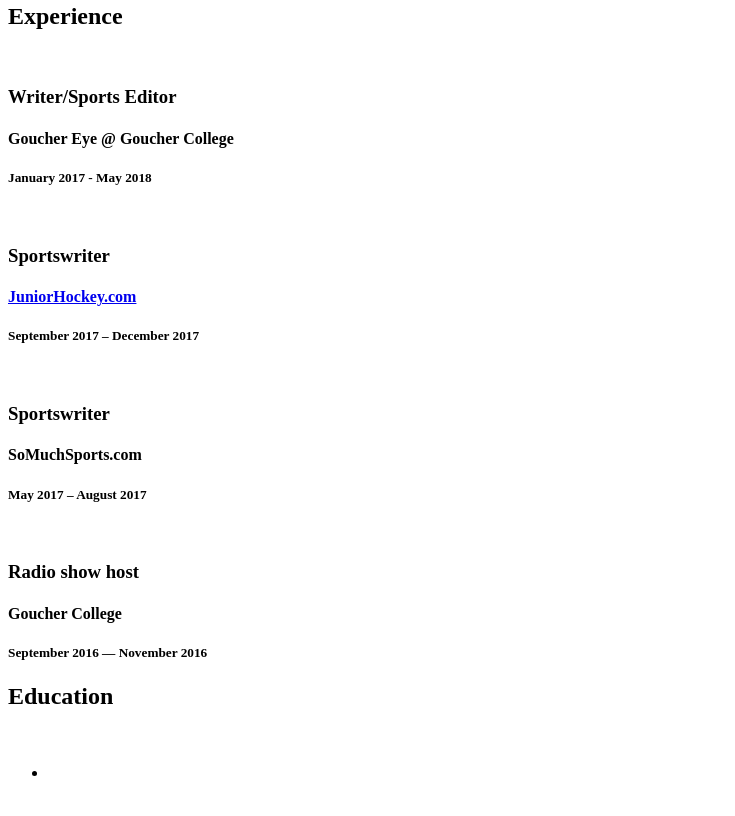
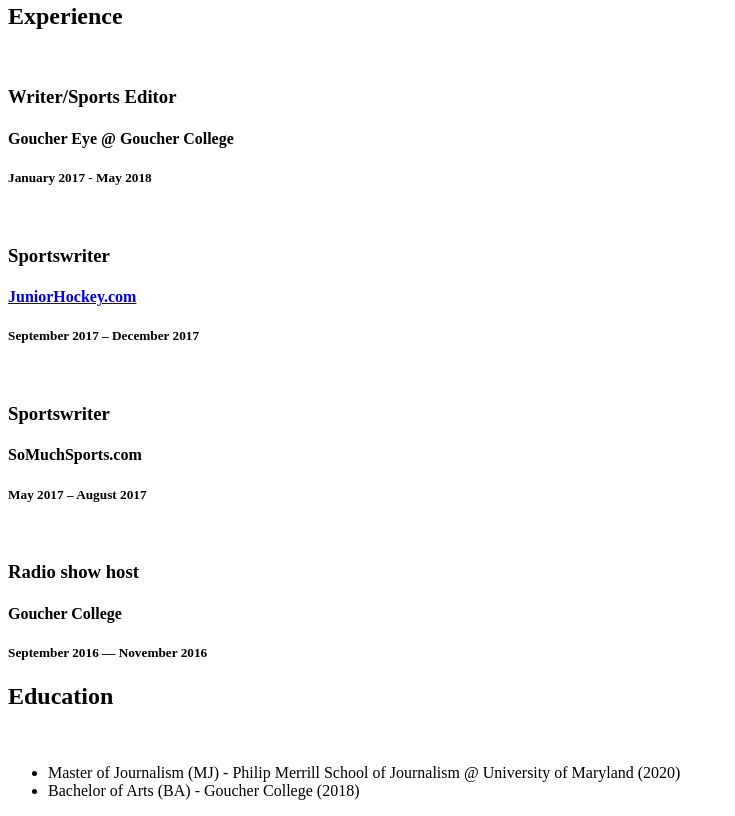
Before and after one commit to wmpitts96/William-Pitts-JOUR652, a plain HTML site: page resume/index.html in a window 1280 px wide. Shown: the part 557-1373 px from the top of the page, without its empty margins (0-735 px from the left). Drawn offline with Linux system fonts and the light colour scheme; files whose address does not match are found by name.

Commit message:
Newer Resume

```diff
--- a/resume/index.html
+++ b/resume/index.html
@@ -43,8 +43,9 @@
   <h2>Education</h2>
   <br>
   <ul>
-    <li>
-
+    <li>Master of Journalism (MJ) - Philip Merrill School of Journalism @ University of Maryland (2020)
+    <li>Bachelor of Arts (BA) - Goucher College (2018)</li>
+</ul>
 
 
 </body>
```
